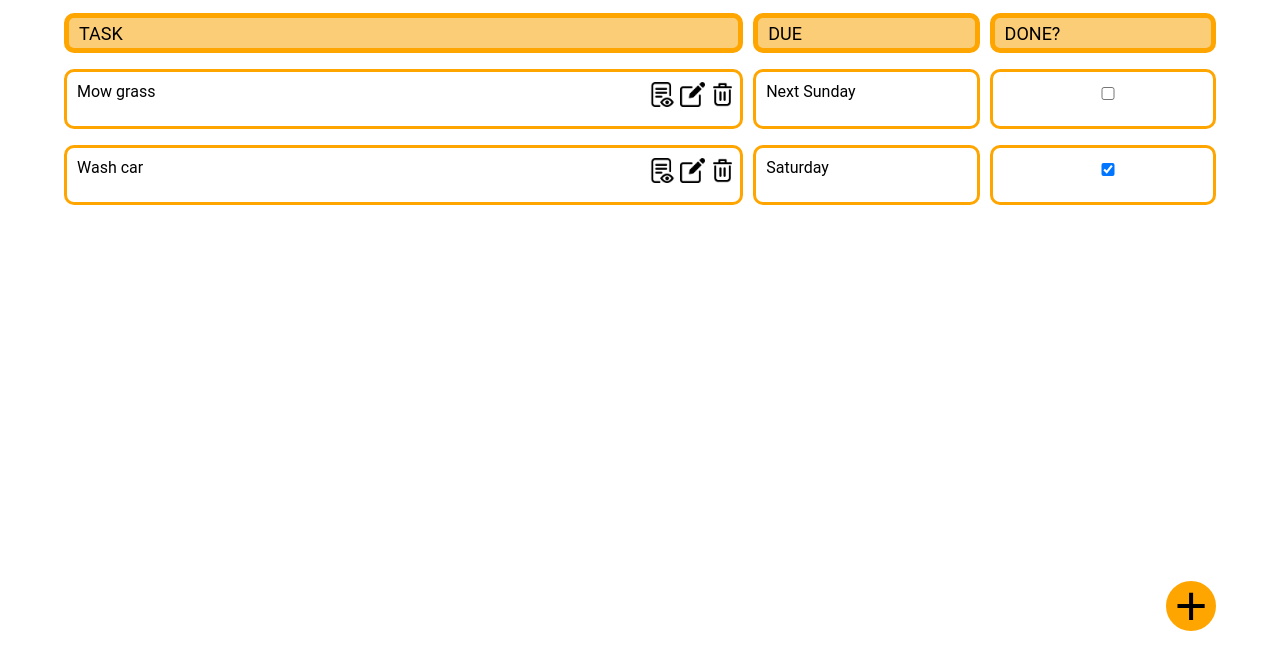
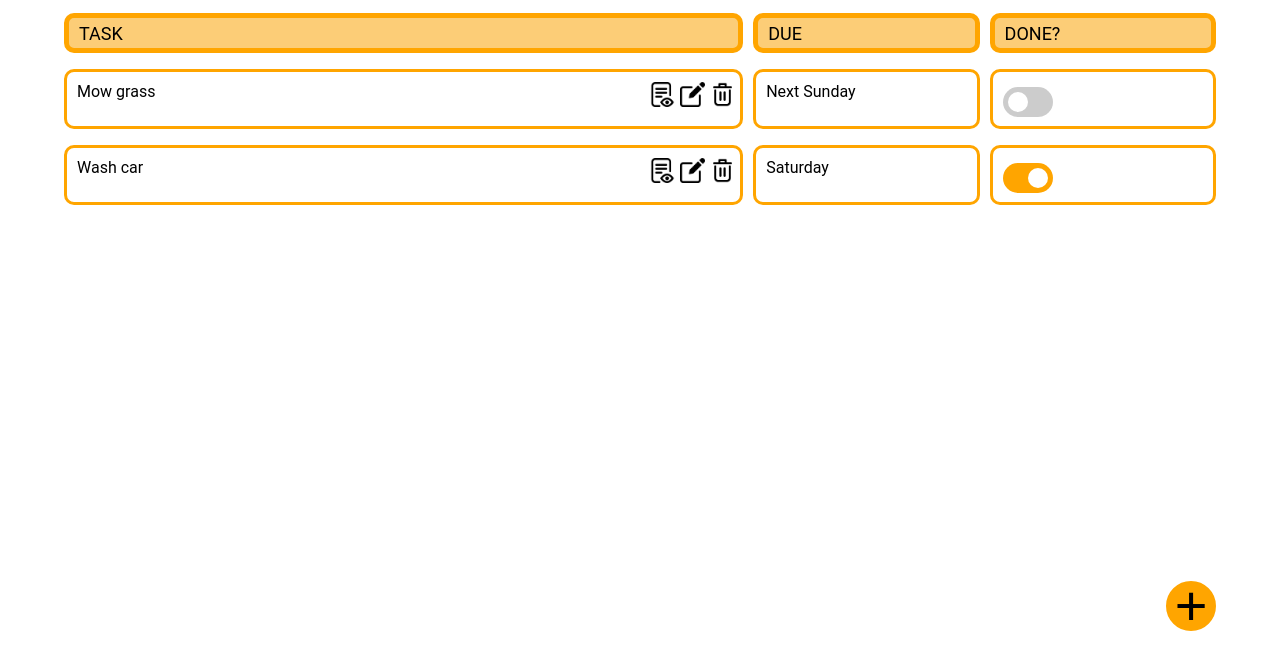
Before and after one commit to RajHeer/pubSub-To-Dos-App, a website built with webpack: page dist/index.html in a window 1280 px wide. Shown: the part 139-800 px from the top of the page. Built offline with Linux system fonts and the light colour scheme.

Commit message:
Style checkbox.

```diff
--- a/src/styles.css
+++ b/src/styles.css
@@ -186,13 +186,9 @@ input.invalid {
     border: solid red;
 }
 
-input:hover {
-    background-color: azure;
-}
-
 input:focus {
     outline: none;
-    border: coral 2px solid;
+    border: orange 2px solid;
 }
 
 .error {
@@ -204,9 +200,43 @@ input:focus {
     color: red;
   }
 
-  .error.active {
+.error.active {
     padding: 0.3em;
-  }
+}
+
+[type='checkbox'] {
+    -webkit-appearance: none;
+    position: relative;
+    margin-top: 5px;
+    width: 50px;
+    height: 30px;
+    border-radius: 25px;
+    background-color: #ccc;
+    transition: background .3s;
+    outline: none;
+    cursor: pointer;
+}
+
+[type='checkbox']::after {
+    content: '';
+    position: absolute;
+    top: 50%;
+    left: 30%;
+    transform: translate(-50%, -50%);
+    border-radius: 50%;
+    height: 1.25rem;
+    width: 1.25rem;
+    background-color: rgb(255, 255, 255);
+    transition: left .3s;
+}
+
+[type='checkbox']:checked {
+    background-color: orange;
+}
+
+[type='checkbox']:checked::after {
+    left: 70%;
+}
 
 button {
     padding: 5px;
```
Also changed, not shown: dist/index.bundle.js.
